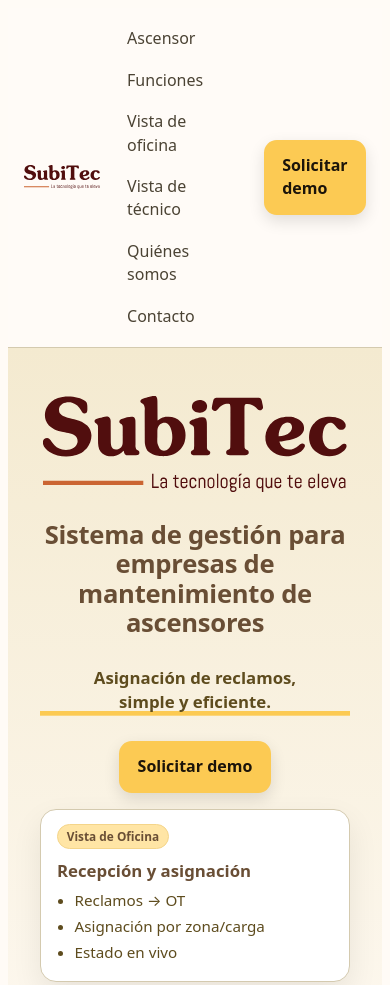
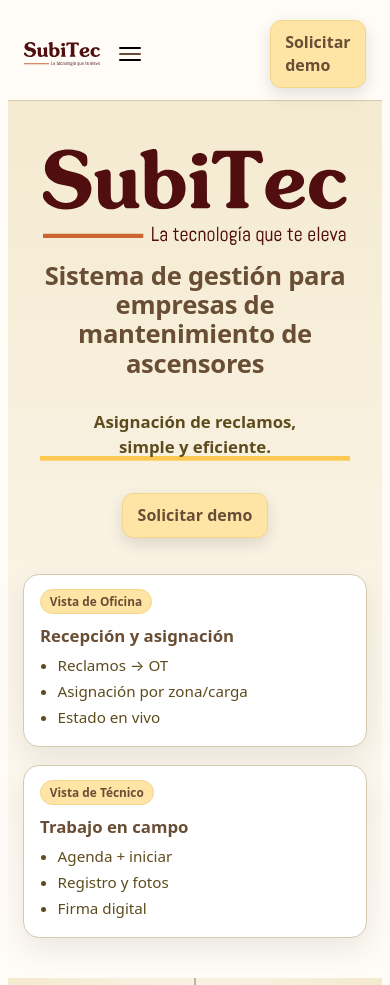
Before and after one commit to carolinabrosa/Pagina-web-subitec, a plain HTML site: page index.html in a window 390 px wide. Shown: the top 985 px of the page. Drawn offline with Linux system fonts and the light colour scheme.

Commit message:
Update index.html

```diff
--- a/index.html
+++ b/index.html
@@ -17,7 +17,7 @@
   --cream: #fffbf6;        /* blanco cremita */
   --light-yellow: #ffe5a5; /* amarillo clarito */
   --brown: #bda386;        /* marrón */
-      --light-brown:  #d4caaf;  /* marrón clarito */
+  --light-brown:  #d4caaf; /* marrón clarito */
 
   /* Metal para puertas (grises) */
   --metal-light: #e3e3e3;
@@ -30,6 +30,7 @@
   /* Tipografía base */
   --font-sans: ui-sans-serif, system-ui, -apple-system, Segoe UI, Roboto, Ubuntu, Cantarell, "Noto Sans", Helvetica, Arial, "Apple Color Emoji", "Segoe UI Emoji";
   --font-slogan: "Arial MT Pro", Arial, Helvetica, sans-serif;
+
   /* Para la animación del ascensor */
   --open: 0; /* 0 → 1 (0% a 100% abierto) — controlado por JS en scroll */
 }
@@ -62,111 +63,45 @@
   z-index: 10000;
 }
 
-    /* Navegación sticky */
-    header {
-      position: sticky;
-      top: 0;
-      z-index: 999;
-      background: color-mix(in oklab, var(--cream) 90%, white 10%);
-      border-bottom: 1px solid var(--light-brown);
-      backdrop-filter: blur(6px);
-    }
-    .nav {
-      display: flex;
-      align-items: center;
-      justify-content: space-between;
-      gap: 1rem;
-      max-width: 1100px;
-      margin: 0 auto;
-      padding: .75rem 1rem;
-    }
-    .brand-mini {
-      display: inline-flex;
-      align-items: center;
-      gap: .5rem;
-      text-decoration: none;
-      color: var(--logo-brown);
-      font-weight: 700;
-    }
-    .brand-mini svg { height: 24px; }
-    nav ul {
-      display: flex;
-      flex-wrap: wrap;
-      gap: .25rem .5rem;
-      list-style: none;
-      padding: 0; margin: 0;
-    }
-    nav a {
-      display: inline-block;
-      padding: .45rem .7rem;
-      border-radius: .6rem;
-      text-decoration: none;
-      color: var(--muted);
-    }
-    nav a:focus, nav a:hover {
-      outline: 2px solid transparent;
-      background: var(--light-yellow);
-      color: #1b140a;
+/* Paleta mínima usada acá (dejá tus :root si ya los tenés) */
+:root{
+  --psc-yellow:#fcca53; --logo-brown:#694e35; --gray-brown:#5e4c1e;
+  --beige:#f4ead0; --cream:#fffbf6; --light-brown:#d4caaf;
 }
 
-    /* Hero */
-   /* ---------- HERO (layout + estilos) ---------- */
-
-/* === HERO (centrado columna + widget lateral) === */
-/* === HERO (grid: izquierda contenido centrado, derecha cards) === */
+/* ===== HERO ===== */
+/* HERO */
 .hero{
   padding: 3rem 1rem 2.5rem;
   background: linear-gradient(180deg, var(--beige), var(--cream));
 }
-
 .hero-inner{
   max-width: 1100px;
   margin: 0 auto;
   padding-inline: clamp(16px, 4vw, 32px);
-
   display: grid;
-  grid-template-columns: minmax(0, 1fr) minmax(280px, 420px);
-  column-gap: clamp(20px, 4vw, 40px);
-  row-gap: 16px;
+  grid-template-columns: minmax(0, 1fr) minmax(340px, 420px); /* texto | aside */
+  column-gap: clamp(24px, 4vw, 48px);
   align-items: start;
 }
 
-/* Logo y rayita ocupan todo el ancho y centrados */
-.logo{
+/* Columna izquierda (logo + textos) */
+.hero-left{
+  display: grid;
+  justify-items: center;
+  text-align: center;
+  row-gap: 12px;
+}
+.hero-left .logo{
   height: clamp(96px, 14vw, 184px);
   display: block;
-  grid-column: 1 / -1;
-  justify-self: center;
 }
-.brand-line{
-  grid-column: 1 / -1;
-  justify-self: center;
+.hero-left .brand-line{
   width: 72px; height: 4px; border-radius: 4px;
-  margin: .75rem auto 1.25rem;
   background: var(--psc-yellow);
   box-shadow: 0 2px 10px rgba(0,0,0,.08);
+  margin: .25rem 0 .5rem;
 }
-
-/* Columna izquierda: bloque central, todo centrado */
-.center-col{
-  grid-column: 1;
-  display: flex;
-  flex-direction: column;
-  align-items: center;
-  text-align: center;
-}
-
-/* Slogan (itálica, marrón) */
-.center-col h1{
-  font-family: var(--font-slogan);
-  font-style: italic;
-  color: var(--gray-brown);
-  font-size: clamp(1rem, 2vw, 1.25rem);
-  letter-spacing: .02em;
-  margin: .25rem 0 .25rem;
-}
-
-/* Título principal centrado */
 .hero-title{
   color: var(--logo-brown);
   font-weight: 800;
@@ -174,18 +109,15 @@
   line-height: 1.15;
   letter-spacing: -0.01em;
   max-width: 26ch;
-  margin: .25rem auto 1rem;
+  margin: .25rem 0 .5rem;
 }
-
-/* Frase con subrayado amarillo pegado debajo */
 .lead{
   font-size: clamp(1.05rem, 2.2vw, 1.35rem);
   font-weight: 600;
   color: var(--gray-brown);
   max-width: 36ch;
-  margin: .5rem auto 1.25rem;
+  margin: .25rem 0 1rem;
   text-wrap: balance;
-
   background-image: linear-gradient(var(--psc-yellow), var(--psc-yellow));
   background-repeat: no-repeat;
   background-size: 100% .28em;
@@ -193,28 +125,41 @@
   padding-bottom: .15em;
 }
 
-/* Botón centrado */
-.center-col .btn{ margin-top: .25rem; }
+/* Botón */
+.btn{
+  display:inline-block;
+  border:none;
+  border-radius:.8rem;
+  background: var(--psc-yellow);
+  color:#1b140a;
+  padding:.9rem 1.15rem;
+  font-weight:700;
+  box-shadow:0 6px 16px rgba(0,0,0,.12);
+  text-decoration:none;
+}
+.btn:focus-visible{ outline:3px solid #000; outline-offset:2px; }
 
-/* Columna derecha: cards */
+/* Columna derecha (cards) — centradas y sin desbordar */
 .hero-aside{
-  grid-column: 2;
   display: grid;
-  grid-template-columns: 1fr 1fr;
-  gap: 16px;
+  grid-template-columns: 1fr;               /* una sola columna dentro del aside */
+  row-gap: clamp(18px, 2.2vw, 28px);        /* separación vertical */
+  justify-items: center;                    /* centra cada card */
   align-content: start;
+  margin-top: clamp(16px, 6vw, 80px);       /* baja el bloque de cards */
 }
 .mini-card{
+  width: min(360px, 100%);                  /* nunca supera el ancho del aside */
   background:#fff;
   border:1px solid var(--light-brown);
   border-radius:16px;
   box-shadow:0 12px 30px rgba(0,0,0,.08);
   padding:14px 16px;
-  text-align: left;
+  text-align:left;
 }
 .mini-card .pill{
   display:inline-block;
-  font:700 .74rem/1 var(--font-sans);
+  font:700 .74rem/1 system-ui,-apple-system,Segoe UI,Roboto,Ubuntu,Cantarell,Noto Sans,Arial;
   color:var(--logo-brown);
   background:#ffe5a5;
   border:1px solid #f4d58a;
@@ -234,32 +179,24 @@
 }
 .mini-card li{ margin:.25rem 0; }
 
-/* Mobile/Tablet: todo en una columna, cards debajo */
+/* Mobile: todo apilado */
 @media (max-width: 900px){
-  .hero-inner{ grid-template-columns: 1fr; }
-  .center-col{ grid-column: 1; }
+  .hero-inner{
+    grid-template-columns: 1fr;
+    row-gap: 20px;
+  }
   .hero-aside{
-    grid-column: 1;
-    grid-template-columns: 1fr; /* una debajo de la otra */
+    margin-top: 16px;
   }
 }
 
+/* util opcional */
+.visually-hidden{
+  position:absolute !important;
+  left:-9999px !important;
+  opacity:0 !important;
+}
 
-
-    .btn {
-      appearance: none;
-      display: inline-block;
-      border: none;
-      border-radius: .8rem;
-      background: var(--psc-yellow);
-      color: #1b140a;
-      padding: .9rem 1.15rem;
-      font-weight: 700;
-      cursor: pointer;
-      text-decoration: none;
-      box-shadow: 0 6px 16px rgba(0,0,0,.12);
-    }
-    .btn:focus-visible { outline: 3px solid #000; outline-offset: 2px; }
 
     /* Sección Ascensor (animación) */
     .elevator-wrapper {
@@ -304,13 +241,6 @@
       position: absolute; top: 0; bottom: 0; width: 2px; left: calc(50% - 1px);
       background: rgba(0,0,0,.25);
       z-index: 2;
-    }
-
-:root{
-  --brand-brown: #6b4a2f;   /* marrón del título */
-  --text-brown:  #3f3324;   /* texto normal */
-  --glow-core:   #ffb63b;
-  --glow-mid:    #ff9e00;
     }
 
 /* ===== ASCENSOR (bloque centrado) ===== *
@@ -503,12 +433,10 @@
   padding: clamp(20px, 5vw, 56px) 1rem;
   background: linear-gradient(180deg, var(--cream, #fffbf6), var(--beige, #f4ead0));
 }
-
 .tech-wrap{
   max-width: 1400px;
   margin: 0 auto;
 }
-
 .tech-title{
   margin: 0 0 clamp(14px, 2.2vw, 24px);
   font-weight: 800;
@@ -740,11 +668,7 @@
 }
 
 /* responsive */
-@media (max-width: 840px){
-  .footer-inner{
-    grid-template-columns: 1fr 1fr;
-  }
-}
+
 @media (max-width: 560px){
   .footer-inner{
     grid-template-columns: 1fr;
@@ -753,10 +677,7 @@
 }
 
 
-    /* Responsivo fino */
-    @media (min-width: 900px) {
-      .hero-inner { grid-template-columns: 1fr; }
-    }
+
 
     /* Modo reduce motion: puertas ya abiertas, sin JS/animación */
     @media (prefers-reduced-motion: reduce) {
@@ -815,97 +736,79 @@
   color: var(--logo-brown); /* #694e35 */
 }
 
-/* layout: título + widget al costado */
-.hero-head{
-  display:grid;
-  grid-template-columns: 1fr minmax(280px, 420px);
-  gap: clamp(16px, 3vw, 28px);
-  align-items:start;
-  margin-top:.5rem;
+  /* ====== Header / Nav ====== */
+  header{
+    position:sticky; top:0; z-index:999;
+    background: color-mix(in oklab, var(--cream) 90%, white 10%);
+    border-bottom:1px solid var(--light-brown);
+    backdrop-filter: blur(6px);
   }
-.hero-copy h2{ max-width: 28ch; margin: 0; }
+  .nav{
+    display:flex; align-items:center; justify-content:space-between; gap:1rem;
+    max-width:1100px; margin:0 auto; padding:.75rem 1rem;
+    position:relative; /* para posicionar el dropdown en mobile */
+  }
+  .brand-mini{
+    display:inline-flex; align-items:center; gap:.5rem; font-weight:700; color:var(--logo-brown);
+  }
+  .brand-mini svg{height:24px; width:auto; display:block}
 
+  /* Botón hamburguesa (se muestra en mobile) */
+  .nav-toggle{
+    appearance:none; border:0; background:transparent; cursor:pointer;
+    width:44px; height:44px; border-radius:10px; display:grid; place-items:center;
+  }
+  .nav-toggle:focus-visible{ outline:3px solid #000; outline-offset:2px }
+  .hamburger{ width:22px; height:2px; background:var(--logo-brown); border-radius:2px; position:relative }
+  .hamburger::before,.hamburger::after{
+    content:""; position:absolute; left:0; width:22px; height:2px; background:currentColor; border-radius:2px;
+  }
+  .hamburger::before{ top:-6px } .hamburger::after{ top:6px }
+
+  /* Menú */
+  nav[aria-label="Secciones del sitio"] ul{
+    list-style:none; padding:0; margin:0;
+    display:flex; gap:.25rem .5rem; flex-wrap:wrap;
+  }
+  nav a{
+    display:inline-block; padding:.45rem .7rem; border-radius:.6rem; color:var(--muted);
+  }
+  nav a:hover, nav a:focus-visible{ background:var(--light-yellow); color:#1b140a; outline:2px solid transparent }
+
+  /* Botón “Solicitar demo” (opcional) */
+  .btn{
+    display:inline-block; padding:.6rem .9rem; border-radius:.7rem; background:var(--light-yellow);
+    color:#694e35; font-weight:800; border:1px solid #f4d58a;
+  }
+  .btn:focus-visible{ outline:3px solid #000; outline-offset:2px }
+
+  /* ====== Responsive ====== */
+  /* Mobile: el menú es dropdown (oculto por defecto) */
   @media (max-width: 900px){
-  .hero-head{ grid-template-columns: 1fr; }
+    /* Ocultar el menú por defecto con el atributo [hidden] */
+    nav[aria-label="Secciones del sitio"]{ width:100% }
+    nav[aria-label="Secciones del sitio"][data-mode="mobile"] ul{
+      position:absolute; left:0; right:0; top:calc(100% + 2px);
+      background: color-mix(in oklab, var(--cream) 92%, white 8%);
+      border-bottom:1px solid var(--light-brown);
+      box-shadow:0 10px 24px rgba(0,0,0,.06);
+      padding:.5rem; display:grid; grid-template-columns:1fr 1fr; gap:.25rem;
+      transform-origin: top center; transform:scaleY(0); opacity:0; pointer-events:none;
     }
-
-/* widget lateral */
-.hero-aside{
-  display:grid;
-  grid-template-columns: 1fr 1fr;
-  gap:16px;
-}
-@media (max-width: 480px){
-  .hero-aside{ grid-template-columns: 1fr; }
-}
-
-.mini-card{
-  background:#fff;
-  border:1px solid var(--light-brown);
-  border-radius:16px;
-  box-shadow:0 12px 30px rgba(0,0,0,.08);
-  padding:14px 16px;
-}
-.mini-card .pill{
-  display:inline-block;
-  font:700 .74rem/1 var(--font-sans);
-  color:var(--logo-brown);
-  background:#ffe5a5;
-  border:1px solid #f4d58a;
-  padding:.35rem .55rem;
-  border-radius:999px;
-  margin-bottom:.6rem;
-}
-.mini-card h3{
-  font-size:1.05rem;
-  color:var(--logo-brown);
-  margin:0 0 .35rem;
-}
-.mini-card ul{
-  margin:0; padding-left:1.1rem;
-  color:var(--gray-brown);
-  font-size:.95rem;
-}
-.mini-card li{ margin:.25rem 0; }
-
-/* Contenedor del hero centrado (por si falta) */
-.hero-inner{
-  max-width: 1200px;
-  margin: 0 auto;
-  padding-inline: clamp(16px, 4vw, 32px);
-}
-
-/* Grid principal: izquierda (texto) / derecha (widget) */
-.hero-grid{
-  display: grid;
-  grid-template-columns: minmax(420px, 1fr) minmax(280px, 420px);
-  gap: clamp(20px, 4vw, 40px);
-  align-items: start;
-  margin-top: clamp(8px, 2vw, 16px);
-}
-
-/* Asegurar que todo el texto esté alineado y con aire controlado */
-.hero-copy h1{ margin: 0 0 .25rem; }
-.hero-copy h2{ margin: .25rem 0 .5rem; max-width: 28ch; }
-.hero-copy .lead{ margin: .5rem 0 1rem; }
-.hero-copy .btn{ margin-top: .25rem; }
-
-/* Responsive: en mobile todo apilado (widget debajo) */
-@media (max-width: 900px){
-  .hero-grid{
-    grid-template-columns: 1fr;
+    nav[aria-label="Secciones del sitio"][data-open="true"] ul{
+      transform:scaleY(1); opacity:1; pointer-events:auto;
     }
   }
-
-/* (Opcional) centrá la línea amarilla bajo el logo sin que mueva la grid */
-.brand-line{
-  margin: .75rem auto 1.25rem;
+  /* Desktop: menú en línea, sin hamburguesa */
+  @media (min-width: 901px){
+    .nav-toggle{ display:none }
+    nav[aria-label="Secciones del sitio"]{ margin-left:auto; margin-right:1rem }
   }
-
 </style>
 </head>
 <body>
-  <a class="skip-link" href="#inicio">Saltar al contenido principal</a>
+
+<a class="skip-link" href="#inicio" style="position:absolute;left:-9999px">Saltar al contenido principal</a>
 
 <header aria-label="Navegación principal">
   <div class="nav">
@@ -953,8 +856,14 @@
 </svg>
   </g>
 </svg>
-      </a>
-   <nav aria-label="Secciones del sitio">
+
+    <!-- Botón hamburguesa (controla el menú en mobile) -->
+    <button class="nav-toggle" aria-controls="menu-principal" aria-expanded="false" aria-label="Abrir menú">
+      <span class="hamburger"></span>
+    </button>
+
+    <!-- Menú -->
+    <nav id="menu-principal" aria-label="Secciones del sitio" data-mode="mobile" data-open="false">
       <ul>
         <li><a href="#ascensor">Ascensor</a></li>
         <li><a href="#funciones">Funciones</a></li>
@@ -964,14 +873,58 @@
         <li><a href="#contacto">Contacto</a></li>
       </ul>
     </nav>
+
     <a class="btn" href="#contacto" aria-label="Ir a contacto para solicitar una demo">Solicitar demo</a>
   </div>
 </header>
+<script>
+  // ====== Nav responsive accesible ======
+  const toggle = document.querySelector('.nav-toggle');
+  const nav    = document.querySelector('#menu-principal');
 
-<section class="hero" aria-labelledby="hero-title">
+  // Cambia a modo desktop/mobile según el ancho (para limpiar estados)
+  const mq = window.matchMedia('(min-width: 901px)');
+  function applyMode() {
+    if (mq.matches) {
+      nav.dataset.mode = 'desktop';
+      nav.dataset.open = 'true';                 // siempre visible en desktop
+      toggle.setAttribute('aria-expanded','false');
+      toggle.setAttribute('aria-label','Abrir menú');
+    } else {
+      nav.dataset.mode = 'mobile';
+      nav.dataset.open = 'false';                // oculto inicialmente en mobile
+      toggle.setAttribute('aria-expanded','false');
+      toggle.setAttribute('aria-label','Abrir menú');
+    }
+  }
+  applyMode();
+  mq.addEventListener ? mq.addEventListener('change', applyMode) : mq.addListener(applyMode);
+
+  // Toggle en mobile
+  toggle.addEventListener('click', () => {
+    const isOpen = nav.dataset.open === 'true';
+    nav.dataset.open = String(!isOpen);
+    toggle.setAttribute('aria-expanded', String(!isOpen));
+    toggle.setAttribute('aria-label', isOpen ? 'Abrir menú' : 'Cerrar menú');
+  });
+
+  // Cerrar el menú al hacer click en un enlace (solo mobile)
+  nav.addEventListener('click', (e) => {
+    if (nav.dataset.mode === 'mobile' && e.target.matches('a')) {
+      nav.dataset.open = 'false';
+      toggle.setAttribute('aria-expanded','false');
+      toggle.setAttribute('aria-label','Abrir menú');
+    }
+  });
+</script>
+</body>
+</html>
+    <!-- LOGO -->
+<!-- ===== HERO ===== -->
+<section class="hero" id="inicio">
   <div class="hero-inner">
-
-    <!-- LOGO -->
+    <!-- IZQUIERDA: logo + textos + botón -->
+    <div class="hero-left">
           <svg class="logo"
   role="img" aria-label="SUBITEC — Logo"
   xmlns="http://www.w3.org/2000/svg"
@@ -1016,12 +969,8 @@
   </g>
 </svg>
 
-    <!-- Columna izquierda: TODO centrado -->
-    <div class="center-col">
-      <h1 id="hero-title"></h1>
-
       <h2 class="hero-title">
-        <span class="headline-box">Sistema de gestión para empresas de mantenimiento de ascensores</span>
+        Sistema de gestión para empresas de mantenimiento de ascensores
       </h2>
 
       <p class="lead">Asignación de reclamos, simple y eficiente.</p>
@@ -1030,7 +979,7 @@
       <span id="cta-desc" class="visually-hidden">Abrir formulario de contacto para solicitar una demo</span>
     </div>
 
-    <!-- Columna derecha: widget lateral -->
+    <!-- DERECHA: tarjetas -->
     <aside class="hero-aside" aria-label="Vistas del sistema">
       <article class="mini-card">
         <span class="pill">Vista de Oficina</span>
@@ -1052,11 +1001,8 @@
         </ul>
       </article>
     </aside>
-
   </div>
 </section>
-
-
 
    <!-- =========================
          ASCENSOR (animación sticky)
@@ -1324,7 +1270,7 @@
     <div class="footer-col footer-contact">
       <h4>Contacto</h4>
       <p>
-        <a>subitec@gmail.com</a><br>
+        <a>+54 9 11 4044-7766</a><br>
         Buenos Aires, Argentina
       </p>
       <a class="footer-cta" href="#contacto">Solicitar demo</a>
```
Lines whose indentation alone changed are shown as unchanged.
